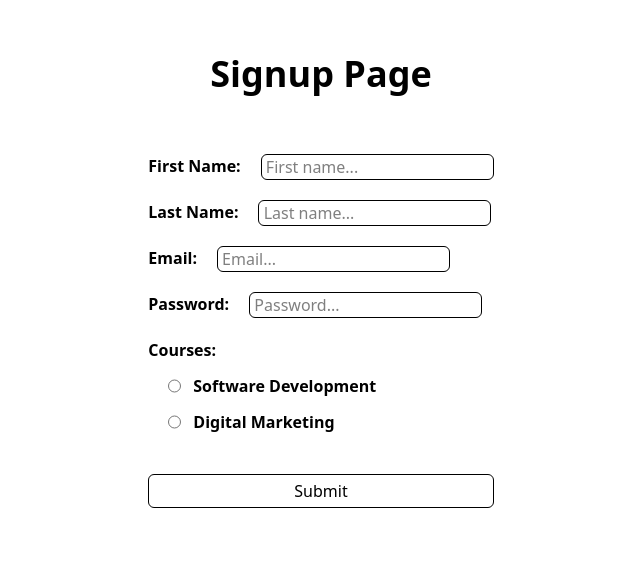
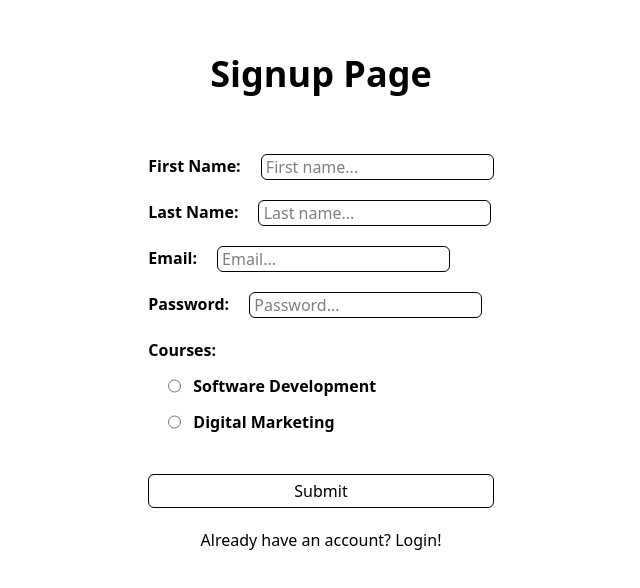
Before and after one commit to shaquillekiragu/journeyon-frontend, a React (Vite) app: page /signup in a window 1280 px wide. Shown: the part 106-694 px from the top of the page, without its empty margins (319-959 px from the left). Built offline with nearby package versions, Linux system fonts and the light colour scheme.

Commit message:
Add link to login page and update styling

```diff
--- a/src/pages/SignupPage.tsx
+++ b/src/pages/SignupPage.tsx
@@ -1,6 +1,6 @@
 import React from "react";
 import { useState } from "react";
-import { useNavigate } from "react-router-dom";
+import { useNavigate, Link } from "react-router-dom";
 
 interface INewAccount {
   id: number;
@@ -55,8 +55,8 @@ export default function SignupPage(): React.ReactElement {
   }
 
   return (
-    <main className="flex flex-col justify-center items-center gap-10 mt-[20vh]">
-      <h1 className="text-4xl text-center font-semibold mb-5">Signup Page</h1>
+    <main className="flex flex-col justify-center items-center gap-5 mt-[20vh]">
+      <h1 className="text-4xl text-center font-semibold mb-10">Signup Page</h1>
 
       <form onSubmit={handleSubmit} className="flex flex-col gap-5">
         <div className="flex gap-5">
@@ -170,6 +170,12 @@ export default function SignupPage(): React.ReactElement {
           Submit
         </button>
       </form>
+      <p>
+        Already have an account?{" "}
+        <Link to="/login" className="hover:underline">
+          Login!
+        </Link>
+      </p>
     </main>
   );
 }
```
